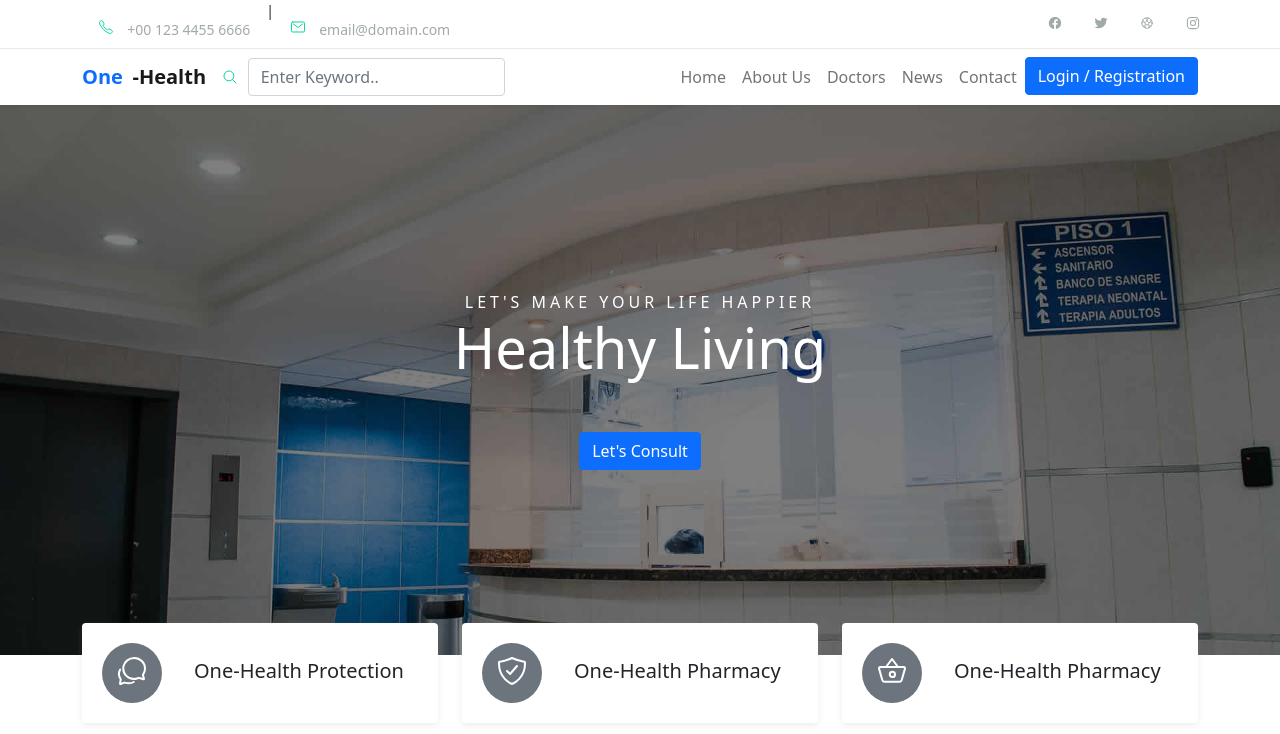
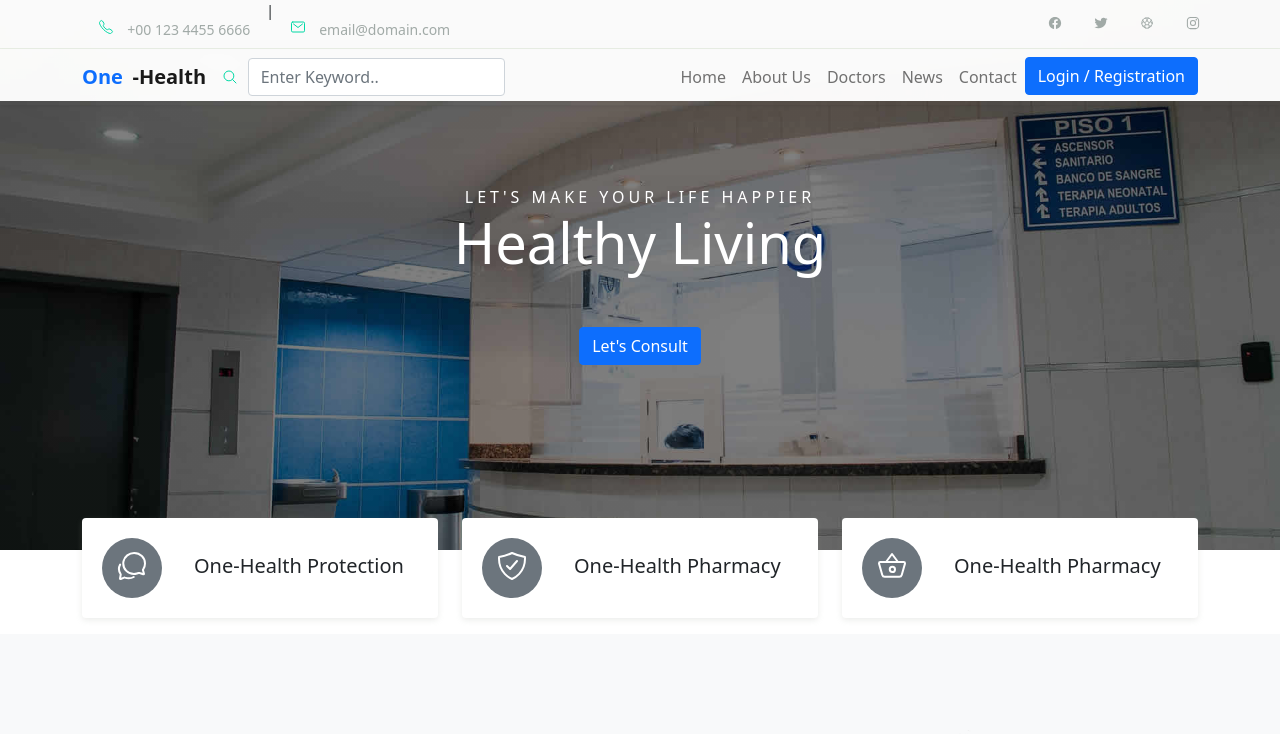
Before and after one commit to manali-ashutec/doctor-web, a plain HTML site: page index.html in a window 1280 px wide. Shown: the top 734 px of the page. Drawn offline with nearby package versions, Linux system fonts and the light colour scheme.

Commit message:
last commite

```diff
--- a/index.html
+++ b/index.html
@@ -20,7 +20,7 @@
     <title>Doctor Website</title>
   </head>
   <body>
-    <header class="">
+    <header class="sticky">
 		<div class="topbar">
 			<div class="container">
 				<div class="row">
--- a/js/script.js
+++ b/js/script.js
@@ -9,22 +9,18 @@ iconEl.addEventListener("click",function(){
 
 //////up aero////////
 const upSecEl = document.querySelector(".open-up");
-const headerEl = document.getElementsByTagName("header");
 const upToEl = document.querySelector(".btn-aero");
 
 const  obs = new IntersectionObserver(
     function(entries){
         const ent = entries[0];
-        console.log(ent);
 
         if (ent.isIntersecting == false) {
             upToEl.classList.add("move");
-        headerEl[0].classList.add("sticky");
         }
 
         if (ent.isIntersecting == true) {
             upToEl.classList.remove("move");
-       headerEl[0].classList.remove("sticky");
         }
     },
     {
```
Lines whose indentation alone changed are shown as unchanged.
